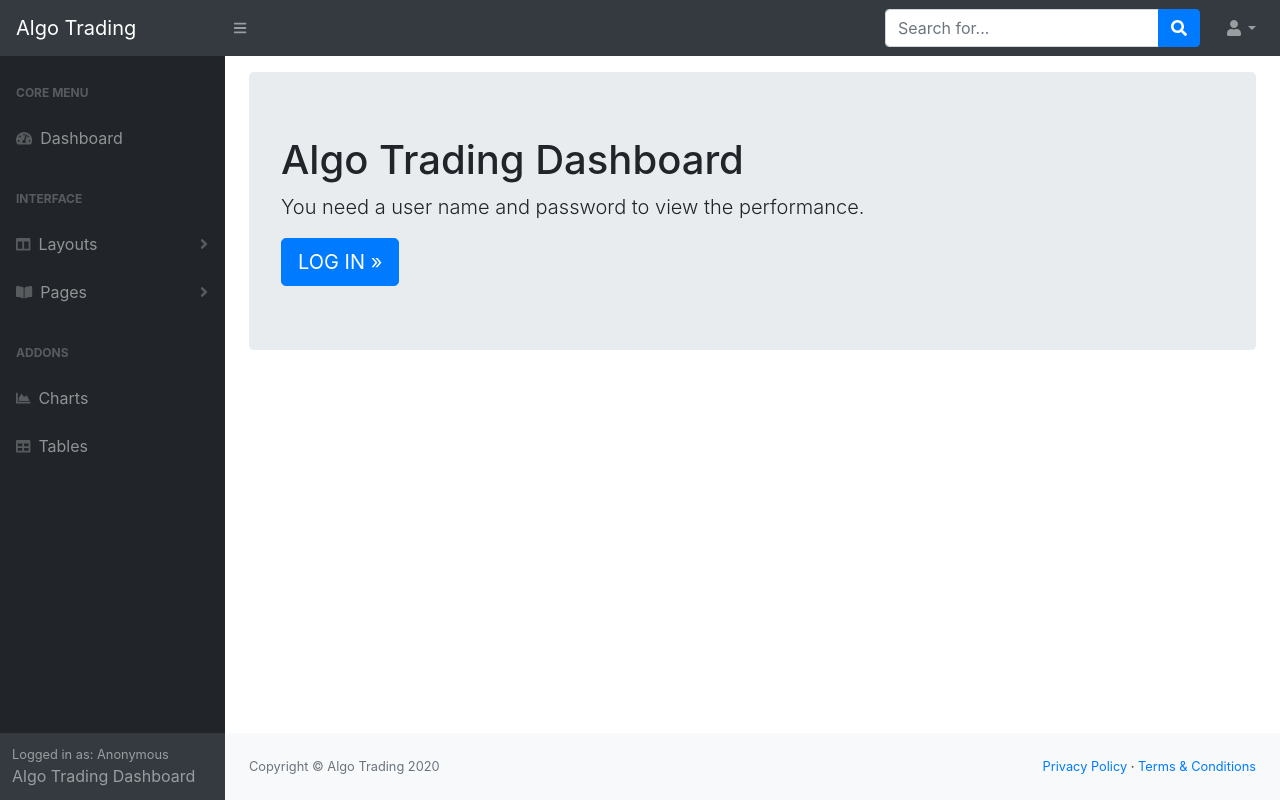
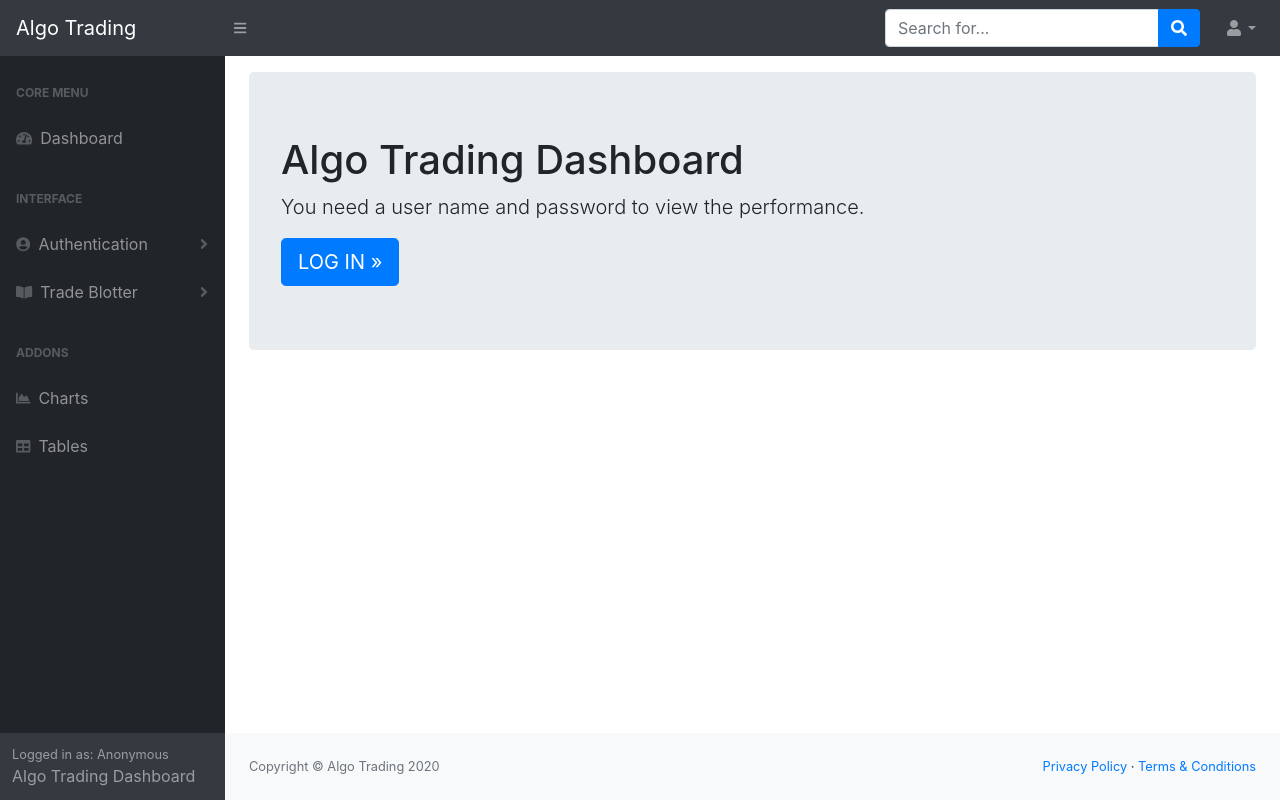
Before and after one commit to canl/algo-trading, a Flask app: page / in a window 1280 px wide. Run offline with Flask 2, Linux system fonts and the light colour scheme; some libraries are stand-ins or nearby versions.

Commit message:
Adjusted menu

```diff
--- a/src/web/templates/base.html
+++ b/src/web/templates/base.html
@@ -63,21 +63,22 @@
                     <div class="sb-sidenav-menu-heading">Interface</div>
                     <a class="nav-link collapsed" href="#" data-toggle="collapse" data-target="#collapseLayouts"
                        aria-expanded="false" aria-controls="collapseLayouts">
-                        <div class="sb-nav-link-icon"><i class="fas fa-columns"></i></div>
-                        Layouts
+                        <div class="sb-nav-link-icon"><i class="fas fa-user-circle"></i></div>
+                        Authentication
                         <div class="sb-sidenav-collapse-arrow"><i class="fas fa-angle-down"></i></div>
                     </a>
                     <div class="collapse" id="collapseLayouts" aria-labelledby="headingOne"
                          data-parent="#sidenavAccordion">
                         <nav class="sb-sidenav-menu-nested nav">
-                            <a class="nav-link" href="layout-static.html">Static Navigation</a>
-                            <a class="nav-link" href="layout-sidenav-light.html">Light Sidenav</a>
+                            <a class="nav-link" href="{{ url_for('auth.login') }}">Login</a>
+                            <a class="nav-link" href="{{ url_for('auth.signup') }}">Register</a>
+                            <a class="nav-link" href="#">Forgot Password</a>
                         </nav>
                     </div>
                     <a class="nav-link collapsed" href="#" data-toggle="collapse" data-target="#collapsePages"
                        aria-expanded="false" aria-controls="collapsePages">
                         <div class="sb-nav-link-icon"><i class="fas fa-book-open"></i></div>
-                        Pages
+                        Trade Blotter
                         <div class="sb-sidenav-collapse-arrow"><i class="fas fa-angle-down"></i></div>
                     </a>
                     <div class="collapse" id="collapsePages" aria-labelledby="headingTwo"
--- a/src/web/templates/signup.html
+++ b/src/web/templates/signup.html
@@ -52,7 +52,7 @@
                         <button class="btn btn-lg btn-primary btn-block text-uppercase" type="submit">Sign up</button>
                         <hr class="my-4">
                         <p class="text-center small">Already have an account? <a href="{{ url_for('auth.login') }}">Login here</a>.</p>
-                        <p class="text-center small"><a class="text-danger">2020 - 2022</a>.</p>
+                        <p class="text-center small"><a class="text-danger">2020 - 2022</a></p>
                     </form>
                 </div>
             </div>
```
